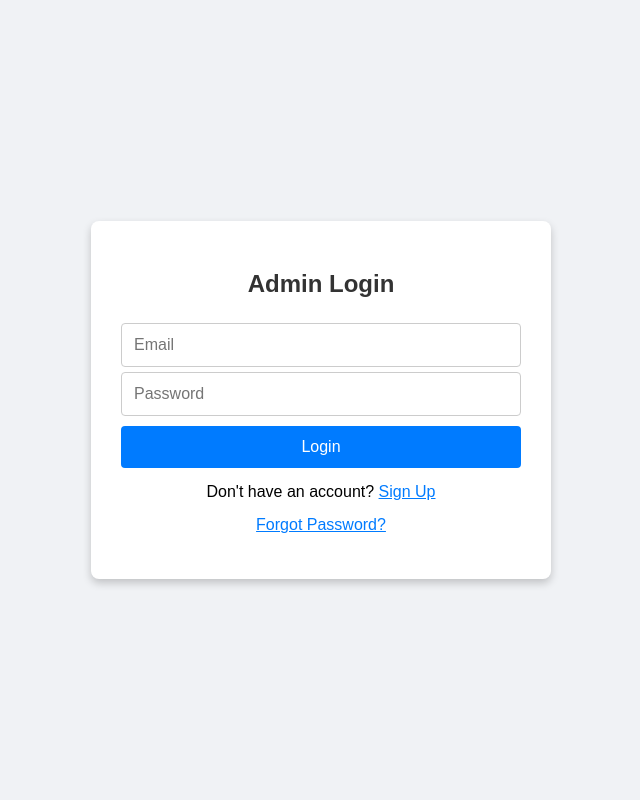
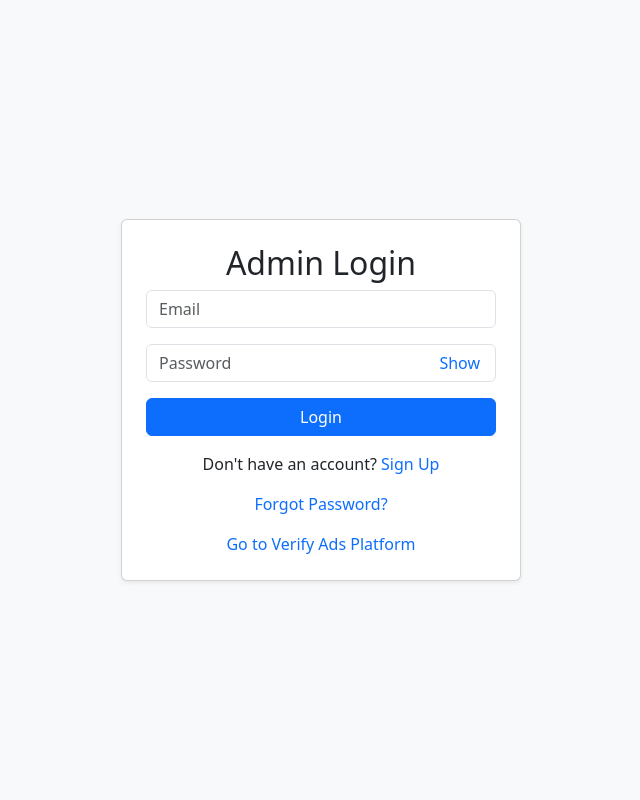
Before and after one commit to Digitizeads/verify-ads, a PHP site: page /verify-ads/admin in a window 1280 px wide. Shown: the whole page, without its empty margins (319-959 px from the left). Run offline with PHP 8.4, Linux system fonts and the light colour scheme; some libraries are stand-ins or nearby versions.

Commit message:
Form design fixed

```diff
--- a/admin.php
+++ b/admin.php
@@ -107,7 +107,7 @@ if (isset($_POST['reset_request'])) {
         if ($updateStmt->execute()) {
             // Create a password reset link with the token
             $resetLink = "http://localhost/verify-ads/reset_password.php?token=" . $token;
-           /*  $resetLink = WEBSERVICEAPI_URL . "/reset_password.php?token=" . $token; */
+            /*  $resetLink = WEBSERVICEAPI_URL . "/reset_password.php?token=" . $token; */
 
             // Initialize PHPMailer
             $mail = new PHPMailer(true);
@@ -159,157 +159,106 @@ $conn->close();
     <meta charset="UTF-8">
     <meta name="viewport" content="width=device-width, initial-scale=1.0">
     <title>Admin Login/Signup</title>
-    <style>
-        body {
-            font-family: Arial, sans-serif;
-            background-color: #f0f2f5;
-            display: flex;
-            justify-content: center;
-            align-items: center;
-            height: 100vh;
-            margin: 0;
-        }
-
-        .login-signup {
-            background-color: white;
-            padding: 30px;
-            border-radius: 8px;
-            box-shadow: 0 4px 8px rgba(0, 0, 0, 0.2);
-            max-width: 400px;
-            width: 100%;
-        }
-
-        .form-container {
-            display: flex;
-            flex-direction: column;
-        }
-
-        h2 {
-            text-align: center;
-            margin-bottom: 20px;
-            color: #333;
-        }
-
-        .input-group {
-            margin-bottom: 15px;
-        }
-
-        input {
-            width: 100%;
-            padding: 12px;
-            margin-top: 5px;
-            border-radius: 4px;
-            border: 1px solid #ccc;
-            font-size: 16px;
-            box-sizing: border-box;
-        }
-
-        button {
-            width: 100%;
-            padding: 12px;
-            background-color: #007bff;
-            color: white;
-            border: none;
-            border-radius: 4px;
-            font-size: 16px;
-            cursor: pointer;
-            margin-top: 10px;
-            transition: background-color 0.3s;
-        }
-
-        button:hover {
-            background-color: #0056b3;
-        }
-
-        p {
-            text-align: center;
-            margin: 15px 0;
-        }
-
-        span {
-            color: #007bff;
-            cursor: pointer;
-            text-decoration: underline;
-        }
-
-        .message {
-            color: #e74c3c;
-            text-align: center;
-            margin-bottom: 15px;
-            font-size: 14px;
-        }
-
-        .form-container form {
-            display: none;
-        }
-
-        .form-container form.active {
-            display: block;
-        }
-    </style>
+    <!-- Bootstrap CSS -->
+    <link href="https://cdn.jsdelivr.net/npm/bootstrap@5.3.0-alpha3/dist/css/bootstrap.min.css" rel="stylesheet">
 </head>
 
-<body>
-    <div class="login-signup">
+<body class="bg-light d-flex justify-content-center align-items-center vh-100">
+    <div class="login-signup card shadow-sm p-4" style="max-width: 400px; width: 100%;">
         <div class="form-container">
-            <h2 id="form-title">Admin Login</h2>
+            <h2 id="form-title" class="text-center">Admin Login</h2>
 
             <?php if ($message != ''): ?>
-                <p class="message"><?php echo $message; ?></p>
+                <p class="text-danger text-center"><?php echo $message; ?></p>
             <?php endif; ?>
 
             <!-- Login Form -->
             <form id="login-form" method="POST" class="active">
-                <input type="email" name="login_email" required placeholder="Email">
-                <input type="password" name="login_password" required placeholder="Password">
-                <button type="submit" name="login">Login</button>
-                <p>Don't have an account? <span id="toggle-signup">Sign Up</span></p>
-                <p><span id="toggle-forgot-password">Forgot Password?</span></p>
+                <div class="mb-3">
+                    <input type="email" class="form-control" name="login_email" required placeholder="Email">
+                </div>
+                <div class="mb-3 position-relative">
+                    <input type="password" class="form-control" id="login_password" name="login_password" required placeholder="Password">
+                    <span class="toggle-password position-absolute end-0 top-50 translate-middle-y me-3 text-primary" onclick="togglePassword('login_password')" style="cursor: pointer;">Show</span>
+                </div>
+                <button type="submit" class="btn btn-primary w-100 mb-3" name="login">Login</button>
+                <p class="text-center">Don't have an account? <span id="toggle-signup" class="text-primary" style="cursor: pointer;">Sign Up</span></p>
+                <p class="text-center"><span id="toggle-forgot-password" class="text-primary" style="cursor: pointer;">Forgot Password?</span></p>
             </form>
 
             <!-- Signup Form -->
-            <form id="signup-form" method="POST">
-                <input type="email" name="signup_email" required placeholder="Email">
-                <input type="password" name="signup_password" required placeholder="Password">
-                <button type="submit" name="signup">Sign Up</button>
-                <p>Already have an account? <span id="toggle-login">Login</span></p>
+            <form id="signup-form" method="POST" style="display: none;">
+                <div class="mb-3">
+                    <input type="email" class="form-control" name="signup_email" required placeholder="Email">
+                </div>
+                <div class="mb-3 position-relative">
+                    <input type="password" class="form-control" id="signup_password" name="signup_password" required placeholder="Password">
+                    <span class="toggle-password position-absolute end-0 top-50 translate-middle-y me-3 text-primary" onclick="togglePassword('signup_password')" style="cursor: pointer;">Show</span>
+                </div>
+                <button type="submit" class="btn btn-primary w-100 mb-3" name="signup">Sign Up</button>
+                <p class="text-center">Already have an account? <span id="toggle-login" class="text-primary" style="cursor: pointer;">Login</span></p>
             </form>
 
             <!-- Forgot Password Form -->
-            <form id="forgot-password-form" method="POST">
-                <input type="email" name="reset_email" required placeholder="Email">
-                <button type="submit" name="reset_request">Request Password Reset</button>
-                <p>Remembered your password? <span id="toggle-login-from-reset">Login</span></p>
+            <form id="forgot-password-form" method="POST" style="display: none;">
+                <div class="mb-3">
+                    <input type="email" class="form-control" name="reset_email" required placeholder="Email">
+                </div>
+                <button type="submit" class="btn btn-primary w-100 mb-3" name="reset_request">Request Password Reset</button>
+                <p class="text-center">Remembered your password? <span id="toggle-login-from-reset" class="text-primary" style="cursor: pointer;">Login</span></p>
             </form>
+
+            <!-- Added hyperlink below the forms -->
+            <div class="text-center mt-3">
+                <a href="http://localhost/verify-ads" class="text-decoration-none">Go to Verify Ads Platform</a>
+                <!-- <a href="https://verify-ads.com" class="text-decoration-none">Go to Verify Ads Platform</a> -->
+            </div>
         </div>
     </div>
 
+    <!-- Bootstrap JS and Popper.js -->
+    <script src="https://cdn.jsdelivr.net/npm/bootstrap@5.3.0-alpha3/dist/js/bootstrap.bundle.min.js"></script>
+
     <script>
         document.getElementById('toggle-signup').addEventListener('click', function() {
-            document.getElementById('login-form').classList.remove('active');
-            document.getElementById('signup-form').classList.add('active');
-            document.getElementById('forgot-password-form').classList.remove('active');
+            document.getElementById('login-form').style.display = 'none';
+            document.getElementById('signup-form').style.display = 'block';
+            document.getElementById('forgot-password-form').style.display = 'none';
             document.getElementById('form-title').innerText = 'Admin Sign Up';
         });
 
         document.getElementById('toggle-login').addEventListener('click', function() {
-            document.getElementById('signup-form').classList.remove('active');
-            document.getElementById('login-form').classList.add('active');
-            document.getElementById('forgot-password-form').classList.remove('active');
+            document.getElementById('signup-form').style.display = 'none';
+            document.getElementById('login-form').style.display = 'block';
+            document.getElementById('forgot-password-form').style.display = 'none';
             document.getElementById('form-title').innerText = 'Admin Login';
         });
 
         document.getElementById('toggle-forgot-password').addEventListener('click', function() {
-            document.getElementById('login-form').classList.remove('active');
-            document.getElementById('forgot-password-form').classList.add('active');
+            document.getElementById('login-form').style.display = 'none';
+            document.getElementById('forgot-password-form').style.display = 'block';
+            document.getElementById('signup-form').style.display = 'none';
             document.getElementById('form-title').innerText = 'Forgot Password';
         });
 
         document.getElementById('toggle-login-from-reset').addEventListener('click', function() {
-            document.getElementById('forgot-password-form').classList.remove('active');
-            document.getElementById('login-form').classList.add('active');
+            document.getElementById('forgot-password-form').style.display = 'none';
+            document.getElementById('login-form').style.display = 'block';
             document.getElementById('form-title').innerText = 'Admin Login';
         });
+
+        function togglePassword(fieldId) {
+            const passwordField = document.getElementById(fieldId);
+            const toggleButton = passwordField.nextElementSibling;
+
+            if (passwordField.type === "password") {
+                passwordField.type = "text";
+                toggleButton.textContent = "Hide";
+            } else {
+                passwordField.type = "password";
+                toggleButton.textContent = "Show";
+            }
+        }
     </script>
 </body>
 
--- a/home.php
+++ b/home.php
@@ -30,14 +30,14 @@ header("Expires: 0");
   <nav class="navbar navbar-expand-lg navbar-light bg-light">
     <div class="container-fluid">
       <div class="collapse navbar-collapse" id="navbarNav">
-        <ul class="navbar-nav">
+        <!-- <ul class="navbar-nav">
           <li class="nav-item">
             <a class="nav-link active" aria-current="page" href="home">Home</a>
           </li>
-        </ul>
+        </ul> -->
 
         <!-- Admin Page Title in Center -->
-        <span class="navbar-text mx-auto">
+        <span class="navbar-text">
           <h5>Admin Page</h5>
         </span>
 
--- a/includes/config.php
+++ b/includes/config.php
@@ -1,4 +1,5 @@
 <?php
 // Define the API root URL
 define('API_ROOT', 'http://localhost/restapi/');
+define('MAIN_ROOT', 'http://localhost/verify-ads/');
 ?>
```
